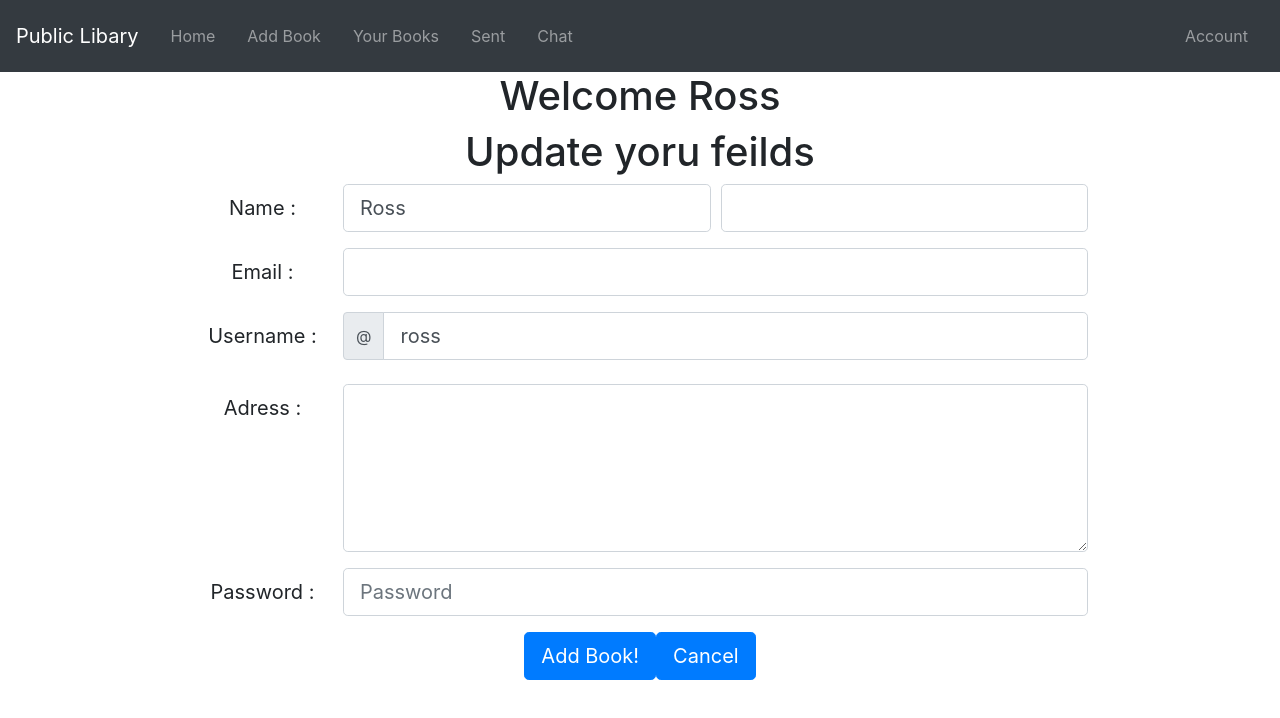
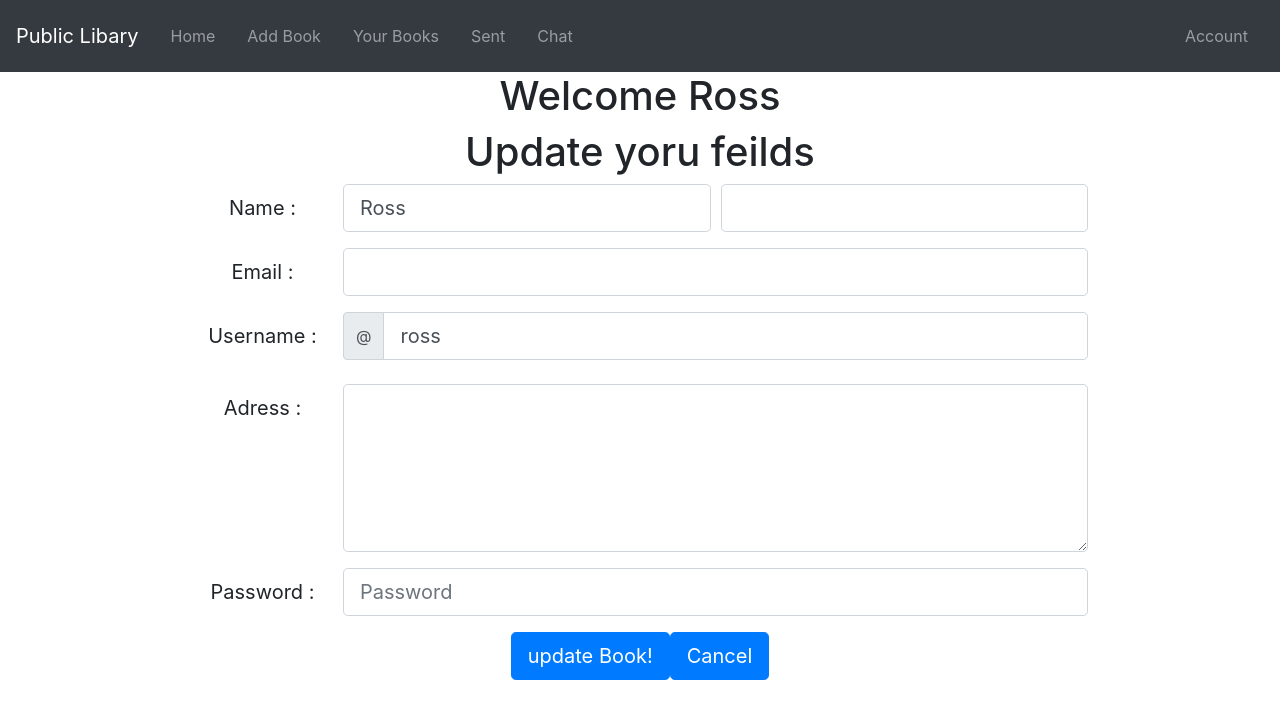
Before and after one commit to Rosswoolfenden/React_libary_website, a React (Create React App) app: page /account in a window 1280 px wide. Both pictures are taken after a click on the button "Update user". Shown: the top 718 px of the page. Built offline with nearby package versions, Linux system fonts and the light colour scheme.

Commit message:
update user on submit

```diff
--- a/src/components/account.js
+++ b/src/components/account.js
@@ -47,7 +47,7 @@ export function Account () {
                 "Authorization": "Basic " + btoa(auth.username + ":" + auth.password),
             }
         }).then(res=>{
-            console.log("Succesfully updated profile");
+            console.log(res);
             alert("Succesfully updated profile");
         }).catch(e  => {
             console.log(e)
@@ -133,7 +133,7 @@ export function Account () {
                             </Col>
                         </Form.Row>
                     </Form.Group>
-                    <Button size="lg"  > Add Book! </Button>
+                    <Button size="lg" onCLick={updateAccount} > update Book! </Button>
                     <Button size="lg" onClick={() => setCurbod()}> Cancel </Button>
                 </Form>
             </div>
```
